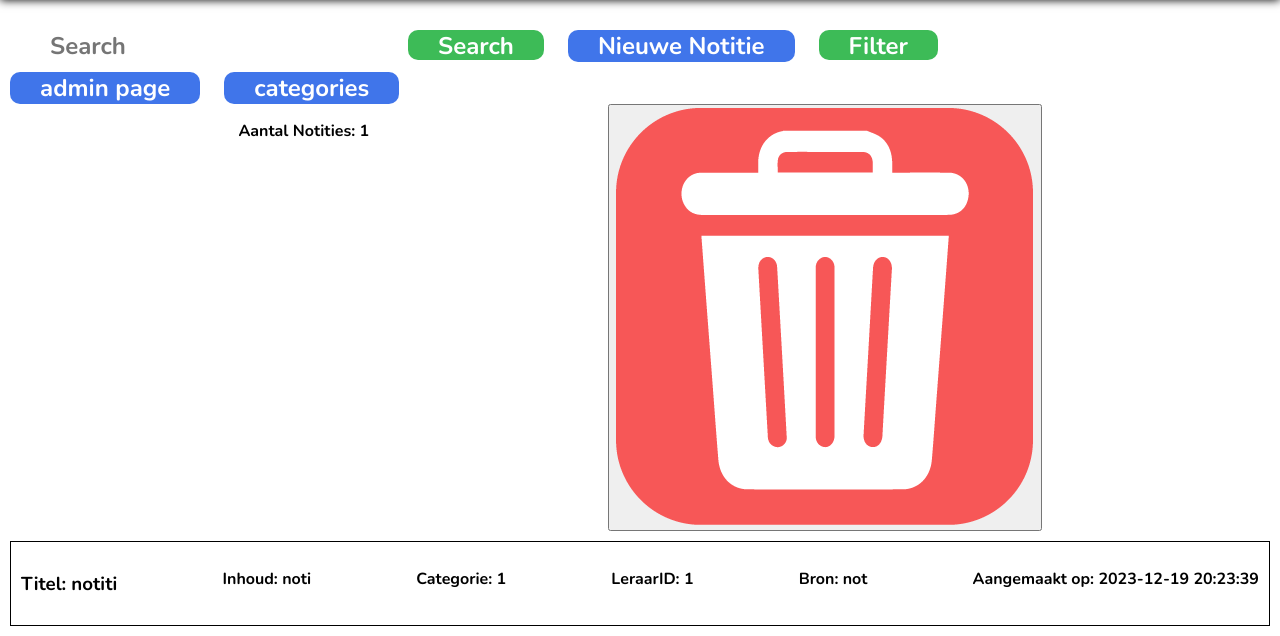
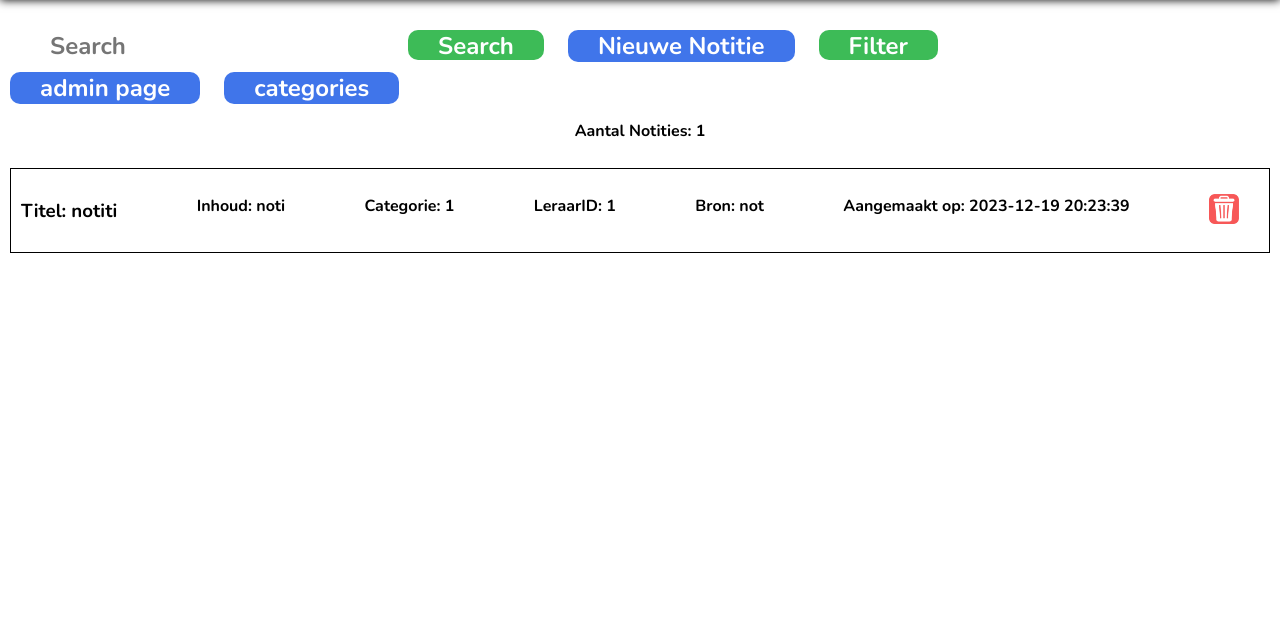
Before and after one commit to Adam-1052189/WP2_security, a Flask app: page /overzicht in a window 1280 px wide. Shown: the part 364-1000 px from the top of the page. After the commit the page ends 617 px from the top, so only its background shows below. Run offline with Flask 3, Linux system fonts and the light colour scheme; the visitor is signed in with stand-in values (Sample User, id 1).

Commit message:
delete button werkt nu met image

```diff
--- a/Project_Files/static/overzicht.css
+++ b/Project_Files/static/overzicht.css
@@ -81,14 +81,10 @@ body {
   color: #FFFFFF;
 }
 
-
 .button-Filter {
   background-color: #3DBB57;
   color: #FFFFFF;
 }
-
-
-
 
 section h3 {
   font-family: "Nunito";
@@ -107,3 +103,17 @@ section p {
   font-size: 20px;
   font-family: 'Nunito';
 }
+
+.button-delete {
+    background: none;
+    border: none;
+    padding: 0;
+    margin: 0;
+    cursor: pointer;
+    padding-right: 20px;
+}
+
+.delete-img {
+    width: 30px;
+    height: 30px;
+}
--- a/Project_Files/templates/Overzicht_notities.html
+++ b/Project_Files/templates/Overzicht_notities.html
@@ -26,13 +26,7 @@
         <div class="notes-container">
             <p>Aantal Notities: {{ aantal_notities }}</p>
                 {% for note in notes %}
-                <form method="POST" action="{{ url_for ('delete_note', note_id=note[0]) }}" class ="delete_note">
-                    <input type="hidden" name="note_id" value="{{ note[0] }}">
-                    <button type="submit" class="button-delete">
-                        <img src="../static/delete_button.png" alt="verwijder" class="delete-img">
-                    </button>
-                </form>
-                <form class='note'>
+                    <form class='note' method="POST" action="{{ url_for ('delete_note', note_id=note[0]) }}">
                         <h3>Titel: {{ note[1] }}</h3>
                         <p>Inhoud: {{ note[6] }} </p>
                         <p>Categorie: {{ note[4] }}</p>
@@ -40,7 +34,10 @@
                         <p>Bron: {{ note[2] }}</p>
                         <p>Aangemaakt op: {{ note[7] }}</p>
 
-
+                        <button type="submit" class="button-delete">
+                            <img src="../static/delete_button.png" alt="verwijder" class="delete-img">
+                        </button>
+                        <input type="hidden" name="note_id" value="{{ note[0] }}">
                     </form>
                 {% endfor %}
             {% if page > 1 %}
```
Also changed, not shown: databases/testgpt.db. Lines whose indentation alone changed are shown as unchanged.
